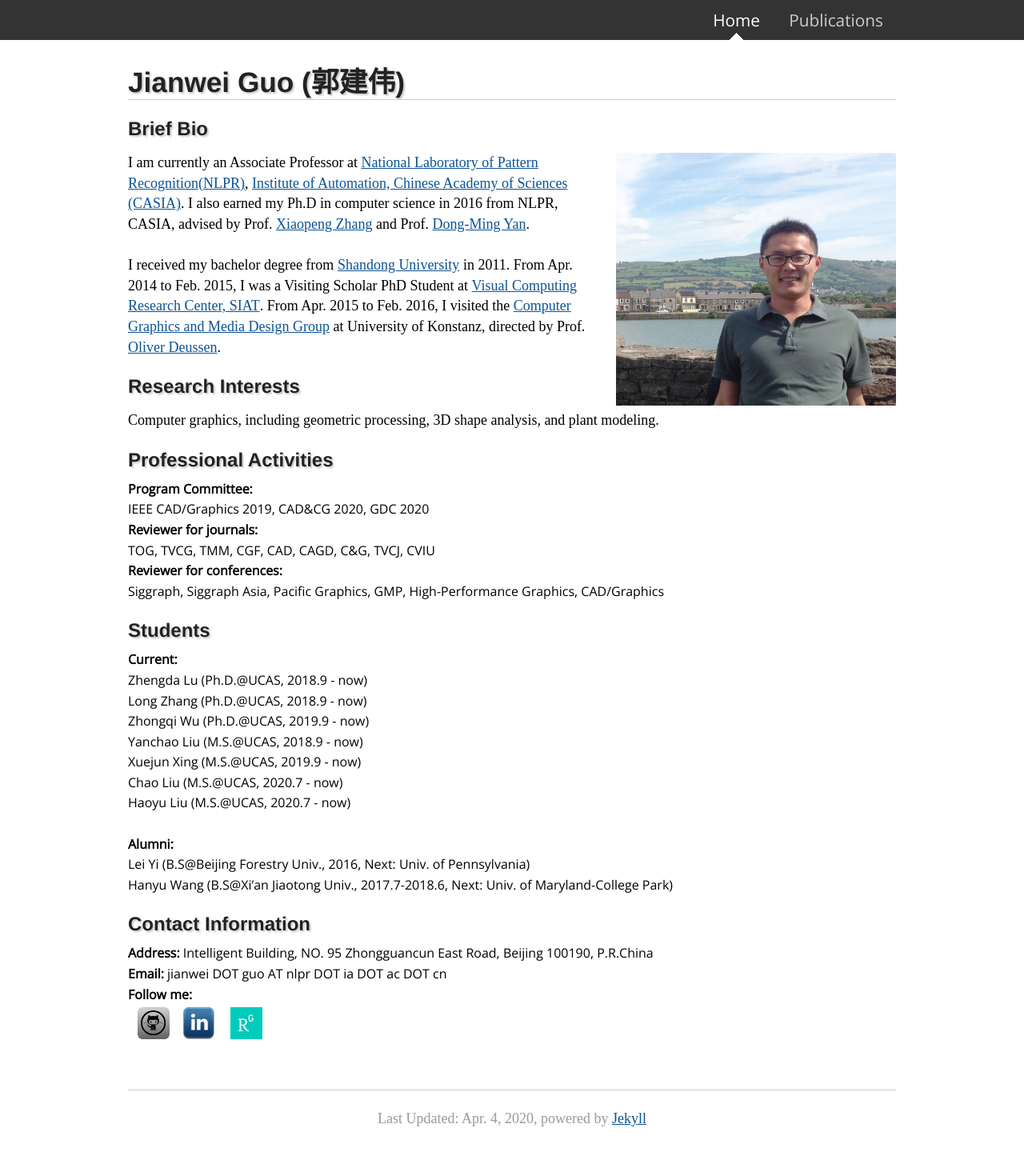
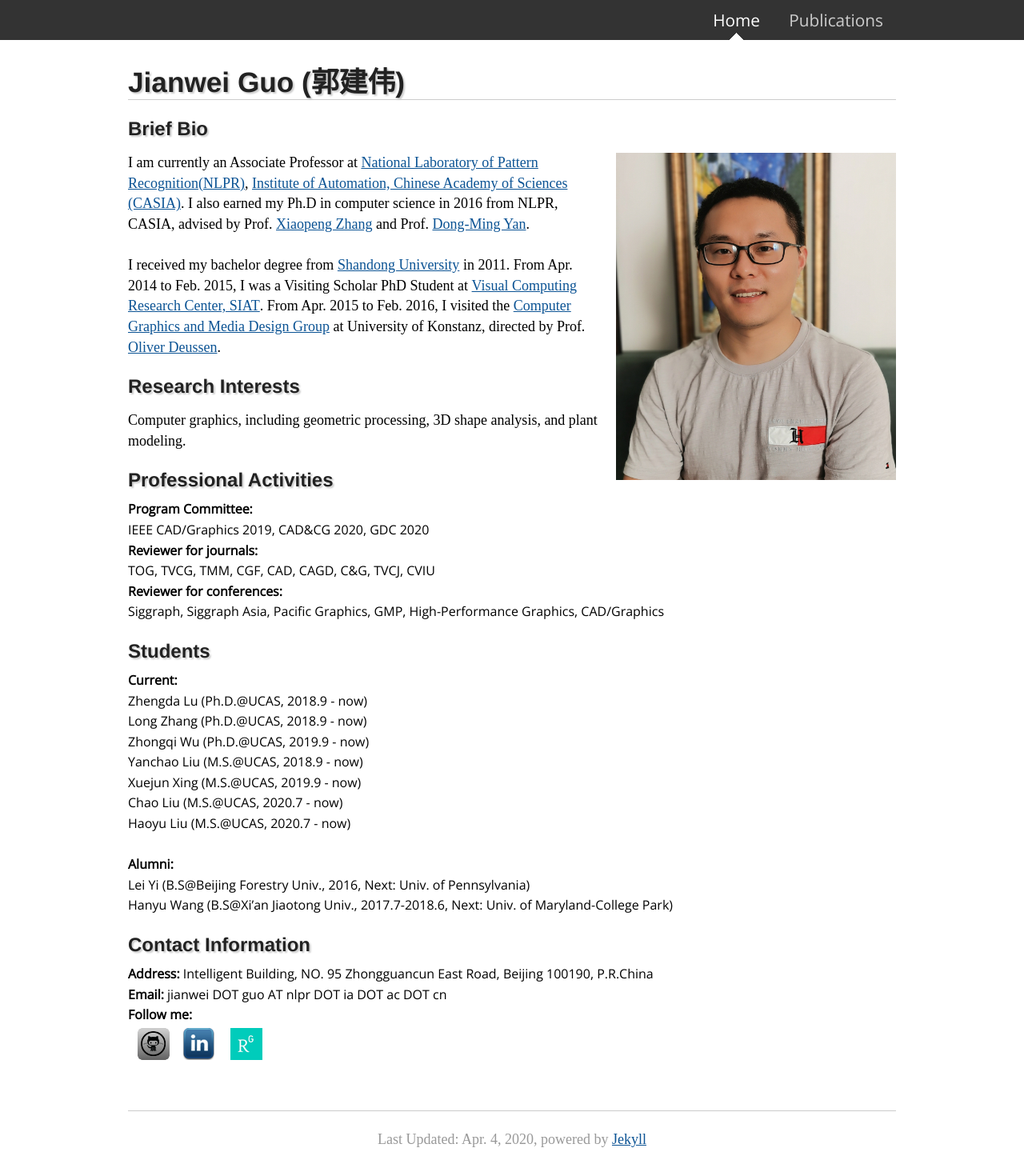
Before and after one commit to jianweiguo/jianweiguo.github.io, a Jekyll site: the page built from index.html, in a window 1280 px wide. Shown: the whole page at 80% size. Built offline with Jekyll 4.4.1, drawn with Linux system fonts in a browser that asks for light colours; before the commit the page ends 1435 px from its top, so only the background shows below that.

Commit message:
update photo

```diff
--- a/index.html
+++ b/index.html
@@ -13,7 +13,8 @@
 
 <h2>Brief Bio</h2>
 <p>
-<img src="img/personal/jwguo1.jpg" alt="Personal photo,taken at Cardiff" align ="right" width="350" height="316.12" style="margin:0px 0px 0px 20px">
+<!--<img src="img/personal/jwguo3.jpg" alt="Personal photo,taken at Cardiff" align ="right" width="350" height="316.12" style="margin:0px 0px 0px 20px">-->
+<img src="img/personal/jwguo3.jpg" alt="Personal photo,taken at Cardiff" align ="right" width="350" height="409" style="margin:0px 0px 0px 20px">
 I am currently an Associate Professor at <a href="http://nlpr-web.ia.ac.cn/" target="_blank" style="color:rgb(11,83,148)">National Laboratory of Pattern Recognition(NLPR)</a>, <a href="http://english.ia.cas.cn/" target="_blank" style="color:rgb(11,83,148)">Institute of Automation, Chinese Academy of Sciences (CASIA)</a>. I also earned my Ph.D in computer science in 2016 from NLPR, CASIA, advised by Prof. <a href="http://people.ucas.ac.cn/~zhangxiaopeng?language=en" target="_blank" style="color:rgb(11,83,148)">Xiaopeng Zhang</a> and Prof. <a href="http://sites.google.com/site/yandongming/" target="_blank" style="color:rgb(11,83,148)">Dong-Ming Yan</a>.
 <br /> <br />
 I received my bachelor degree from <a href="http://en.sdu.edu.cn/" target="_blank" style="color:rgb(11,83,148)">Shandong University</a> in 2011. From Apr. 2014 to Feb. 2015, I was a Visiting Scholar PhD Student at <a href="http://vcc.siat.ac.cn/" target="_blank" style="color:rgb(11,83,148)">Visual Computing Research Center, SIAT</a>. From Apr. 2015 to Feb. 2016, I visited the <a href="https://www.cgmi.uni-konstanz.de/" target="_blank" style="color:rgb(11,83,148)">Computer Graphics and Media Design Group</a> at University of Konstanz, directed by Prof. <a href="https://www.cgmi.uni-konstanz.de/en/persons/prof-dr-oliver-deussen/" target="_blank" style="color:rgb(11,83,148)">Oliver Deussen</a>.
```
Also changed, not shown: img/personal/jwguo3.jpg (added).
